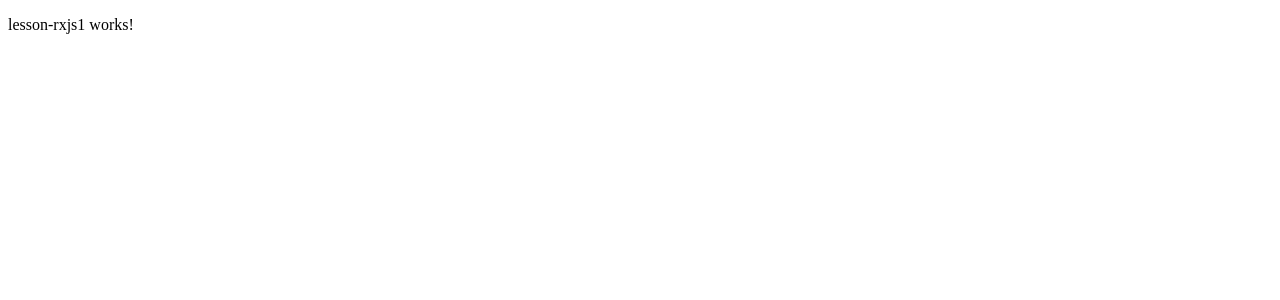
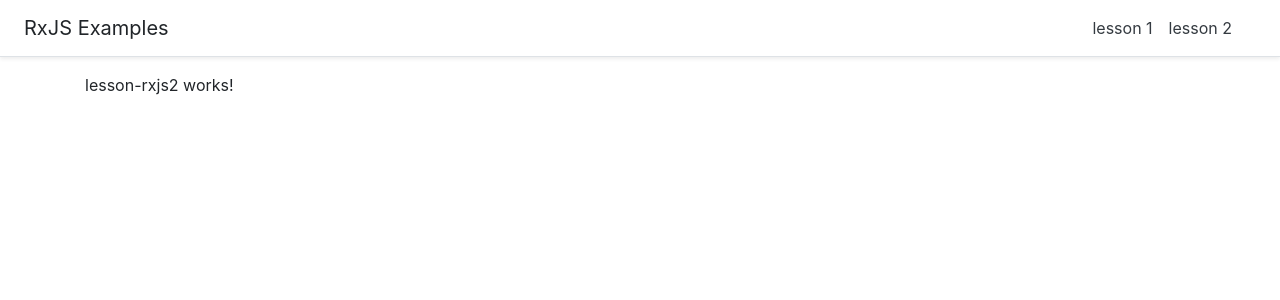
Before and after one commit to VoIdJMp/AngularRxJsLesson, an Angular app: page /lessonRxJs2 in a window 1280 px wide. Shown: the top 300 px of the page. Built offline with nearby package versions, Linux system fonts and the light colour scheme.

Commit message:
Commit 3

```diff
--- a/src/app/app.component.html
+++ b/src/app/app.component.html
@@ -1 +1,10 @@
-<app-lesson-rxjs1></app-lesson-rxjs1>
+<div class="d-flex flex-column flex-md-row align-items-center p-3 px-md-4 mb-3 bg-white border-bottom shadow-sm">
+  <h5 class="my-0 mr-md-auto font-weight-normal">RxJS Examples</h5>
+  <nav class="my-2 my-md-0 mr-md-3">
+    <a class="p-2 text-dark" routerLink="lessonRxJs1">lesson 1</a>
+    <a class="p-2 text-dark" routerLink="lessonRxJs2">lesson 2</a>
+  </nav>
+</div>
+<div class="container">
+  <router-outlet></router-outlet>
+</div>
--- a/src/app/lesson-rxjs1/lesson-rxjs1.component.css
+++ b/src/app/lesson-rxjs1/lesson-rxjs1.component.css
@@ -0,0 +1,3 @@
+.container {
+  margin-top: 100px;
+}
--- /dev/null
+++ b/src/app/lesson-rxjs2/lesson-rxjs2.component.html
@@ -0,0 +1 @@
+<p>lesson-rxjs2 works!</p>
--- /dev/null
+++ b/src/app/lesson-rxjs2/lesson-rxjs2.component.ts
@@ -0,0 +1,40 @@
+import { Component, OnInit } from '@angular/core';
+import { from, interval, Observable } from 'rxjs';
+import { filter, map } from 'rxjs/operators';
+
+@Component({
+  selector: 'app-lesson-rxjs2',
+  templateUrl: './lesson-rxjs2.component.html',
+  styleUrls: ['./lesson-rxjs2.component.css']
+})
+
+export class LessonRxjs2Component implements OnInit {
+
+  constructor() { }
+
+  ngOnInit(): void {
+    /*const ost$ = from([1, 2, 3])
+      .pipe(
+        filter(val => val % 2 === 0),
+        map(val => val * 2)
+      );
+    ost$.subscribe( val => {
+      console.log(val);
+    }); */
+
+    /*const ost$ = new Observable( obs => {
+      obs.next(1);
+      obs.next(2);
+      obs.next(3);
+    });
+
+    ost$.subscribe( val => {
+      console.log(val);
+    }); */
+
+    /*const ost$ = interval(1000);
+    const sub = ost$.subscribe( val => console.log(val));
+    setTimeout( () => { sub.unsubscribe(); }, 5000); */
+  }
+
+}
--- a/src/index.html
+++ b/src/index.html
@@ -6,6 +6,7 @@
   <base href="/">
   <meta name="viewport" content="width=device-width, initial-scale=1">
   <link rel="icon" type="image/x-icon" href="favicon.ico">
+  <link rel="stylesheet" href="https://stackpath.bootstrapcdn.com/bootstrap/4.5.0/css/bootstrap.min.css">
 </head>
 <body>
   <app-root></app-root>
```
Also changed, not shown: src/app/app.module.ts (+7 -3 lines), src/app/app.router.module.ts (added, +16 -0 lines), src/app/lesson-rxjs2/lesson-rxjs2.component.css (added), 1 other file (tests, documents, lock files or other folders).
